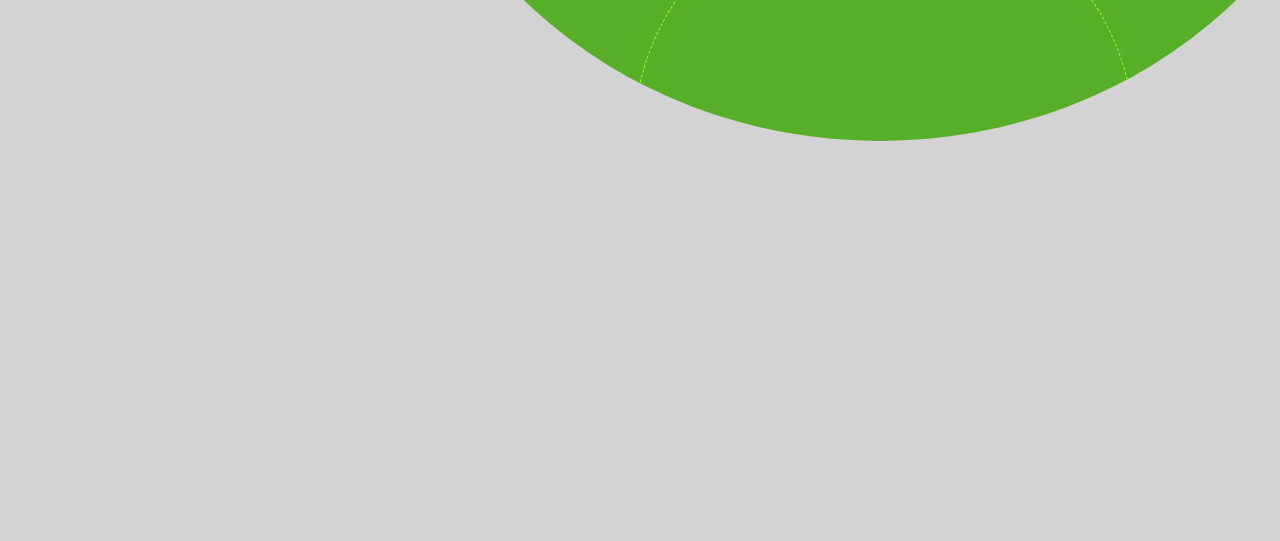
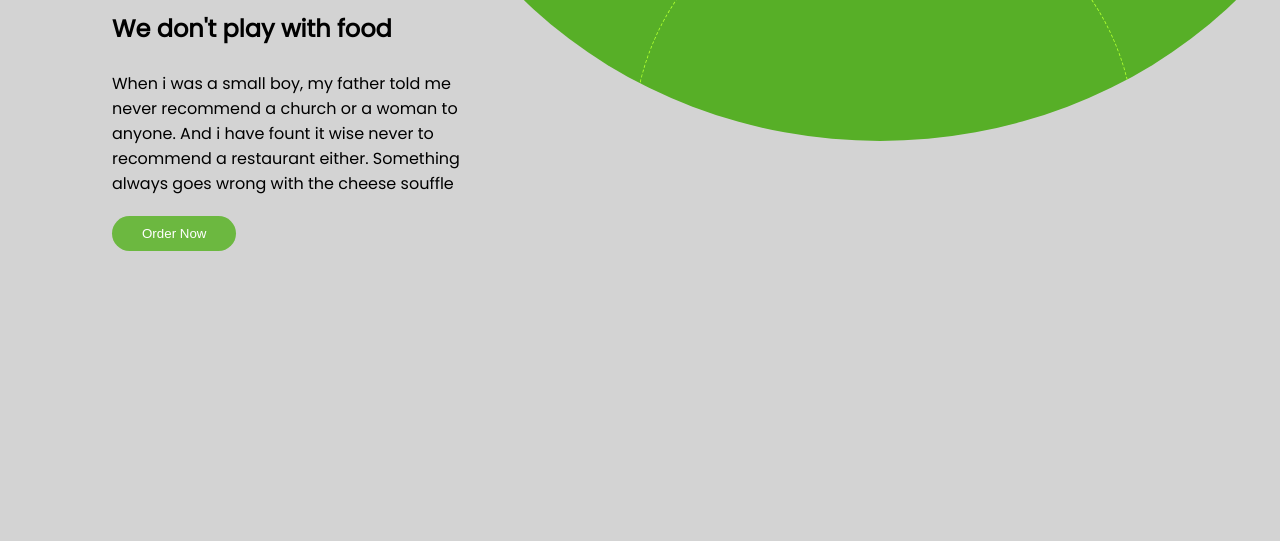
Before and after one commit to Ian-Wa/StreetFood-Website, a plain HTML site: page index.html in a window 1280 px wide. Shown: the part 259-800 px from the top of the page. Drawn offline with Linux system fonts and the light colour scheme.

Commit message:
add a button element and style it

```diff
--- a/assets/CSS/index.css
+++ b/assets/CSS/index.css
@@ -82,3 +82,18 @@ nav>ul>li>a {
     background-color: lightgray;
     height: 100vh;
 }
+
+.content{
+    max-width: 380px;
+    margin-left: 7em;
+    margin-top: 40px;
+}
+
+button{
+    padding: 10px 30px;
+    border: 0px;
+    border-radius: 60px;
+    margin-top: 20px;
+    background-color:  #6CB840;
+    color: white;
+}
--- a/index.html
+++ b/index.html
@@ -6,6 +6,10 @@
     <meta name="viewport" content="width=device-width, initial-scale=1.0">
     <title>Document</title>
     <link rel="stylesheet" href="assets/CSS/index.css">
+    <link rel="preconnect" href="https://fonts.googleapis.com">
+    <link rel="preconnect" href="https://fonts.gstatic.com" crossorigin>
+    <link href="https://fonts.googleapis.com/css2?family=Poppins:wght@200;300;400&display=swap" rel="stylesheet">
+
 </head>
 <body>
     <div class="container">
@@ -41,13 +45,17 @@
             </div>
             <div class="content">
                 <h1>Street <span>Food</span></h1>
+                <br>
                 <h2>We don't play with food</h2>
+                <br>
                 <p>
                     When i was a small boy, my father told me never recommend a church or a woman to anyone.
                     And i have fount it wise never to recommend a restaurant either. Something always goes wrong with
                     the cheese souffle
                 </p>
+                <button>Order Now</button>
             </div>
+
         </div>
     </div>
 </body>
```
